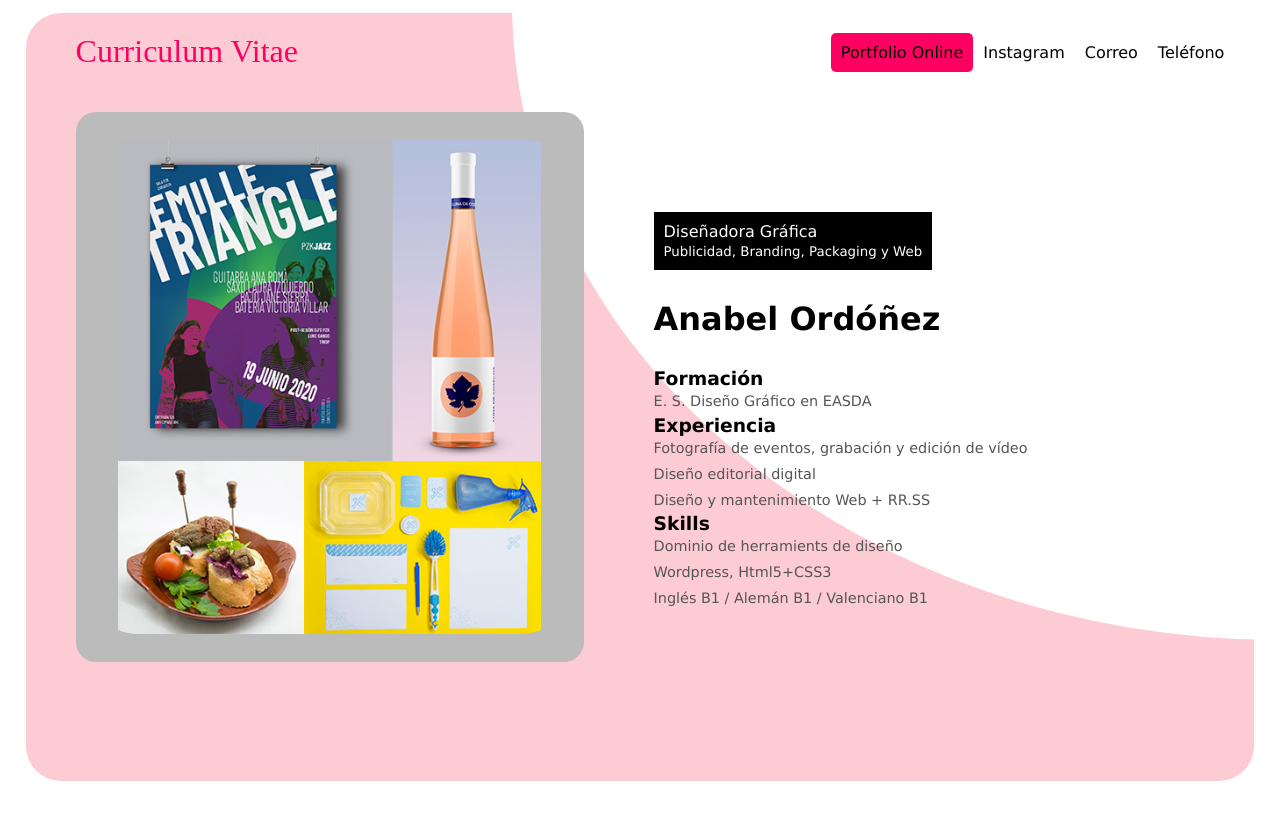
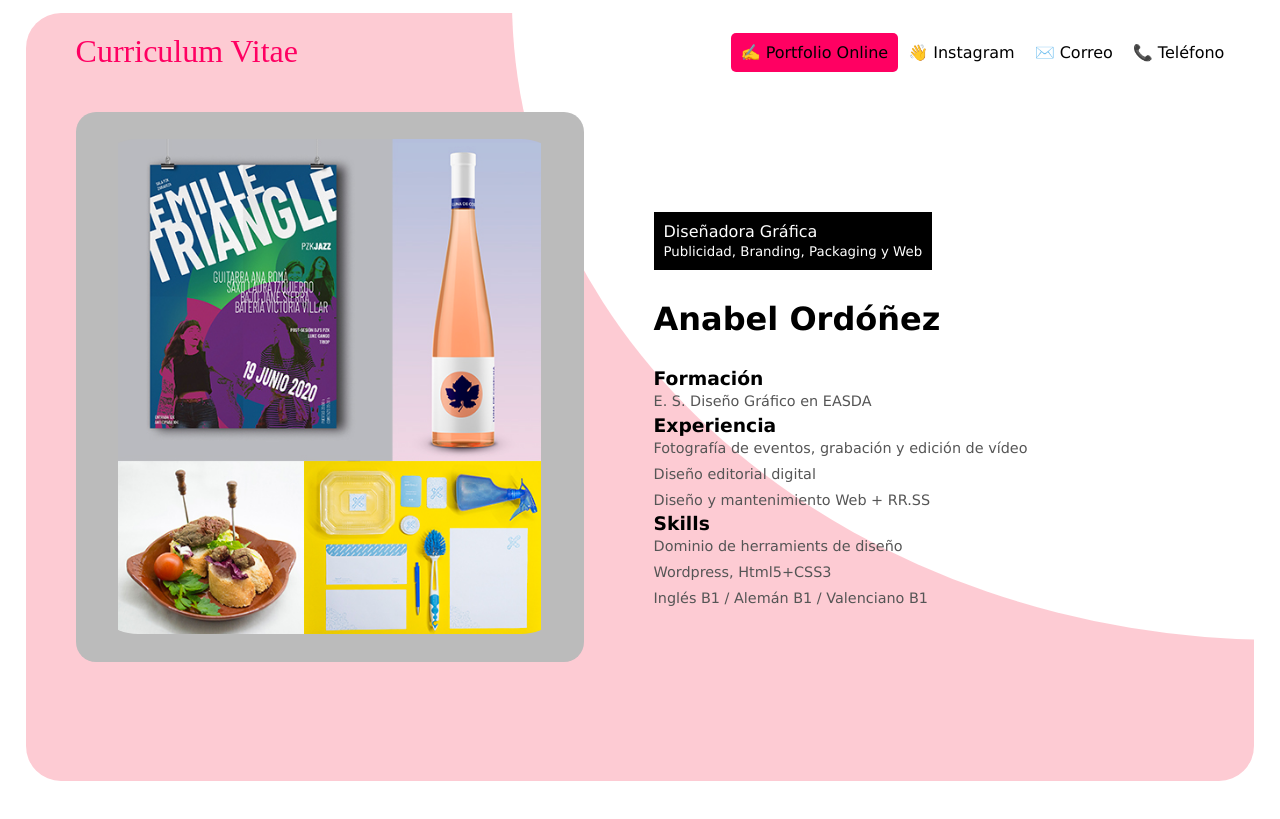
Before and after one commit to anaordo/tped1_21_22, a plain HTML site: page cvitae_anabel/index.html in a window 1280 px wide. Drawn offline with Linux system fonts and the light colour scheme.

Commit message:
Modificaciones CV2

```diff
--- a/cvitae_anabel/index.html
+++ b/cvitae_anabel/index.html
@@ -11,10 +11,10 @@
             <nav>
                 <p id="marca_nombre">Curriculum Vitae</p>
                 <ul id="menu_superior">
-                    <li class="boton1"><a href="https://sannaranja.xyz/">Portfolio Online</a></li>
-                    <li><a href="https://www.instagram.com/sannaranja/">Instagram</a></li>
-                    <li><a href="mailto:anaordonez@alu.easda.es">Correo</a></li>
-                    <li><a href="tel:+34606141790">Teléfono</a></li>
+                    <li class="boton1"><a href="https://sannaranja.xyz/" target="_blank">&#x270d;&#xfe0f; Portfolio Online</a></li>
+                    <li><a href="https://www.instagram.com/sannaranja/"  target="_blank">&#x1f44b; Instagram</a></li>
+                    <li><a href="mailto:anaordonez@alu.easda.es">&#x2709;&#xfe0f; Correo</a></li>
+                    <li><a href="tel:+34606141790">&#x1f4de; Teléfono</a></li>
 
                 </ul>
               </nav>
```
